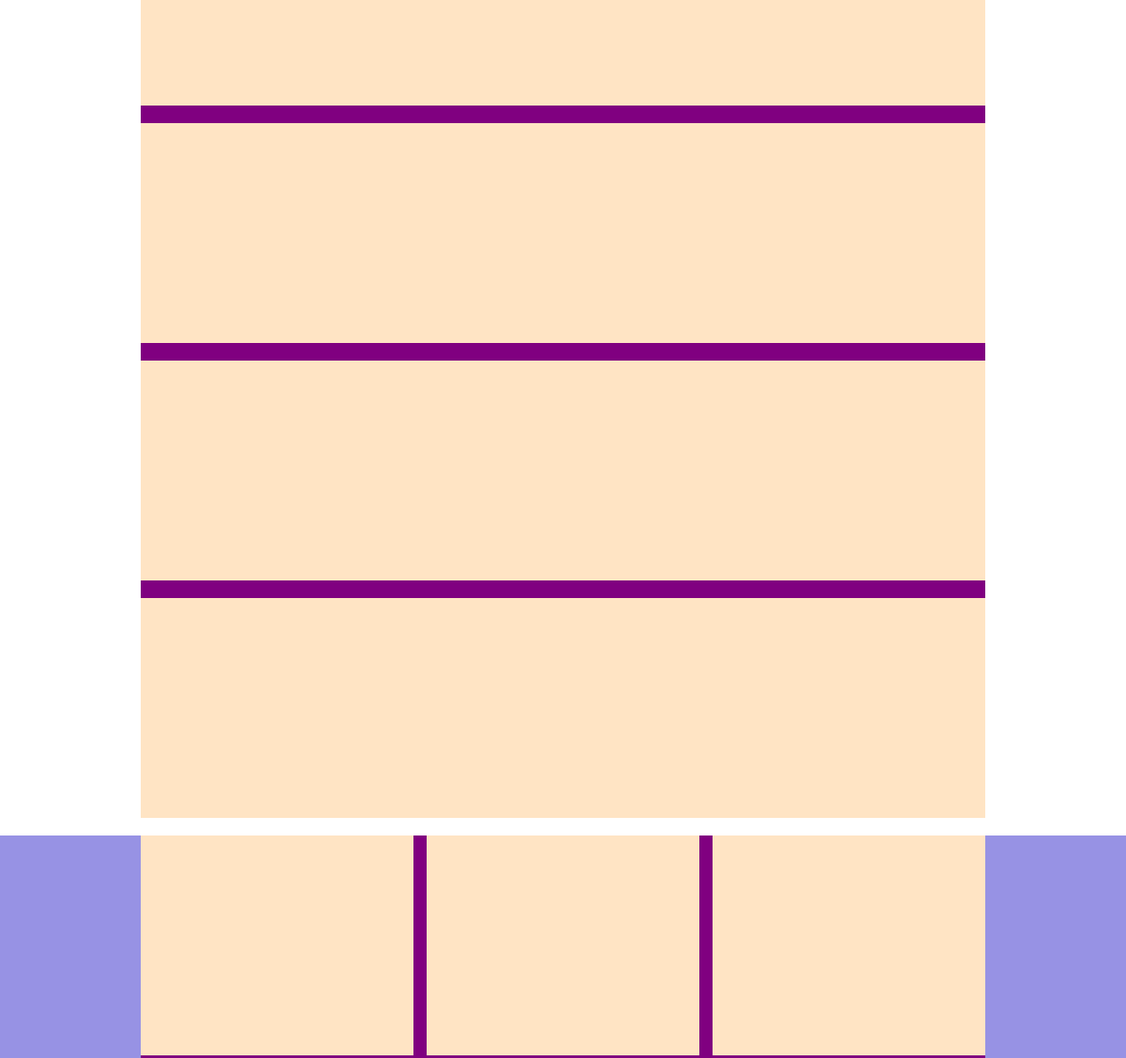
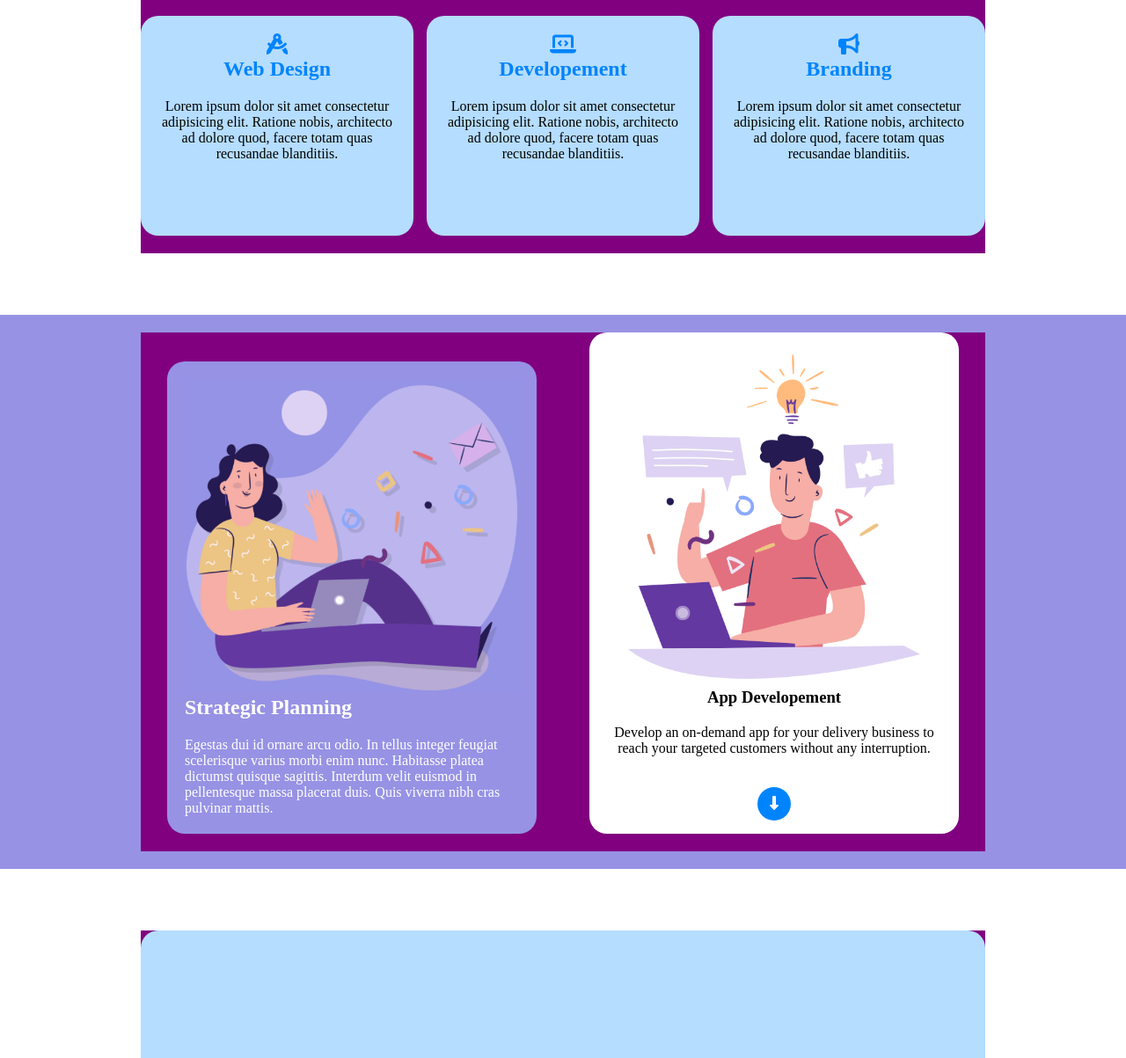
Before and after one commit to RiccardoMacchi/htmlcss-responsive-layout, a plain HTML site: page index.html in a window 1280 px wide. Shown: the part 1040-2243 px from the top of the page at 88% size. Drawn offline with Linux system fonts and the light colour scheme.

Commit message:
layout section demo application e strategic planning

```diff
--- a/css/style.css
+++ b/css/style.css
@@ -15,6 +15,10 @@
     background-color: purple;
 }
 
+h2 {
+    color: #0084fd;
+}
+
 nav {
     background-color: yellow;
 }
@@ -25,6 +29,10 @@ nav {
 
 footer {
     background-color: #333333;
+}
+
+img {
+    width: 100%;
 }
 
 /* Regole header */
@@ -40,18 +48,67 @@ header .container{
     align-items: center;
 }
 
+section {
+    margin: 50px auto;
+    padding: 20px 0;
+}
+
 
 /* Regole main */
 /* Regole sezione funzioni */
 
 .col {
     margin-bottom: 20px;
+    padding: 20px 20px 0;
+    background-color: #b5ddff;
+    border-radius: 20px;
     /* Debug */
     min-height: 250px;
-    background-color: bisque;
 }
 
 
+#funcion .col {
+    text-align: center;
+}
+
+#funcion .col:first-child {
+    text-align: left;
+}
+
+.col a {
+    display: inline-block;
+    margin: 15px auto;
+    padding: 15px 40px;
+    background-color: #0084fd;
+    border-radius: 30px;
+    color: #ffff;
+    text-decoration: none;
+}
+
+.col p {
+    margin: 20px auto;
+}
+
+/* Sezione strategic planning */
+
+.strategic .col:first-child {
+    background-color: #9792e4;
+    color: #ffff;
+}
+
+.strategic .col:last-child {
+    background-color: #ffff;
+    text-align: center;
+}
+
+.strategic .col a{
+    padding: 10px 14px;
+    border-radius: 100%;
+}
+
+.strategic h2 {
+    color: #ffff;
+}
 
 
 /* MEDIA QUERY */
--- a/index.html
+++ b/index.html
@@ -3,6 +3,7 @@
 <head>
     <meta charset="UTF-8">
     <meta name="viewport" content="width=device-width, initial-scale=1.0">
+    <link rel="stylesheet" href="https://cdnjs.cloudflare.com/ajax/libs/font-awesome/6.5.2/css/all.min.css" integrity="sha512-SnH5WK+bZxgPHs44uWIX+LLJAJ9/2PkPKZ5QiAj6Ta86w+fsb2TkcmfRyVX3pBnMFcV7oQPJkl9QevSCWr3W6A==" crossorigin="anonymous" referrerpolicy="no-referrer" />
     <link rel="stylesheet" href="css/style.css">
     <title>Document</title>
 </head>
@@ -23,21 +24,59 @@
 <!-- Section funcion -->
         <section id="funcion">
             <div class="container">
-                <div class="col"></div>
-                <div class="col"></div>
-                <div class="col"></div>
-                <div class="col"></div>
-                <div class="col"></div>
+                <div class="col">
+                    <h2>Get a demo application</h2>
+                    <p>
+                        Lorem ipsum dolor sit amet consectetur adipisicing elit. Ratione nobis, architecto ad dolore quod, facere totam quas recusandae blanditiis.
+                    </p>
+                    <a href=""><i class="fa-brands fa-apple"></i> App Store</a>
+                    <img src="img/phone.png" alt="">
+                </div>
+                <div class="col">
+                    <h2><i class="fa-solid fa-file-code"></i></h2>
+                    <h2>Clean Code</h2>
+                    <p>
+                        Lorem ipsum dolor sit amet consectetur adipisicing elit. Ratione nobis, architecto ad dolore quod, facere totam quas recusandae blanditiis.
+                    </p>
+                </div>
+                <div class="col">
+                    <h2><i class="fa-solid fa-compass-drafting"></i></h2>
+                    <h2>Web Design</h2>
+                    <p>
+                        Lorem ipsum dolor sit amet consectetur adipisicing elit. Ratione nobis, architecto ad dolore quod, facere totam quas recusandae blanditiis.
+                    </p>
+                </div>
+                <div class="col">
+                    <h2><i class="fa-solid fa-laptop-code"></i></h2>
+                    <h2>Developement</h2>
+                    <p>
+                        Lorem ipsum dolor sit amet consectetur adipisicing elit. Ratione nobis, architecto ad dolore quod, facere totam quas recusandae blanditiis.
+                    </p>
+                </div>
+                <div class="col">
+                    <h2><i class="fa-solid fa-bullhorn"></i></h2>
+                    <h2>Branding</h2>
+                    <p>
+                        Lorem ipsum dolor sit amet consectetur adipisicing elit. Ratione nobis, architecto ad dolore quod, facere totam quas recusandae blanditiis.
+                    </p>
+                </div>
             </div>
         </section>
 <!-- Section Strategic -->
         <section class="even strategic">
             <div class="container">
                 <div class="col">
-
+                    <img src="img/planning1.png" alt="planning1">
+                    <h2>Strategic Planning</h2>
+                    <p>
+                        Egestas dui id ornare arcu odio. In tellus integer feugiat scelerisque varius morbi enim nunc. Habitasse platea dictumst quisque sagittis. Interdum velit euismod in pellentesque massa placerat duis. Quis viverra nibh cras pulvinar mattis.
+                    </p>
                 </div>
                 <div class="col">
-
+                    <img src="img/planning2.png" alt="planning2">
+                    <h3>App Developement</h3>
+                    <p>Develop an on-demand app for your delivery business to reach your targeted customers without any interruption.</p>
+                    <a href=""><i class="fa-solid fa-down-long"></i></a>
                 </div>
             </div>
         </section>
```
